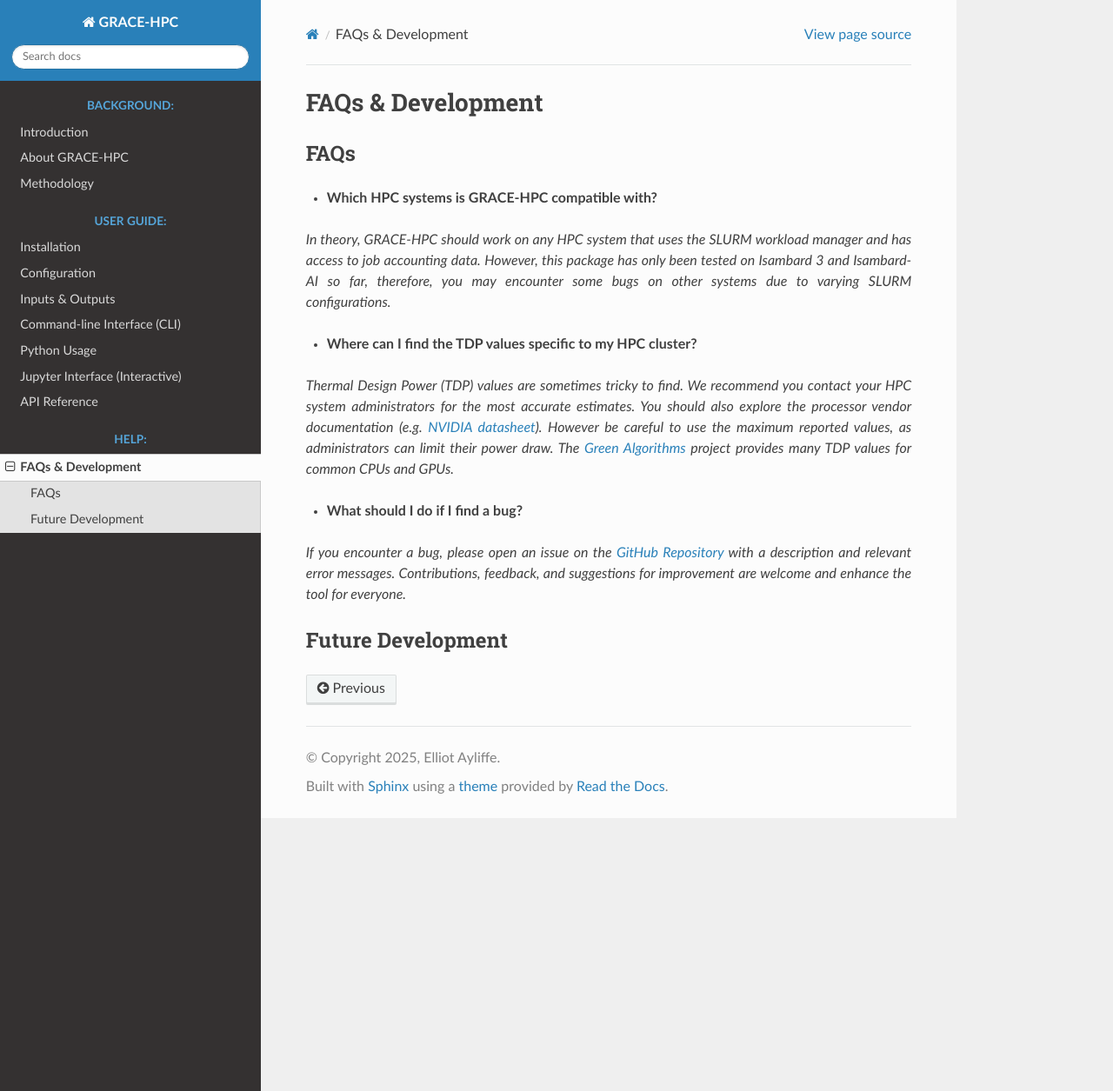
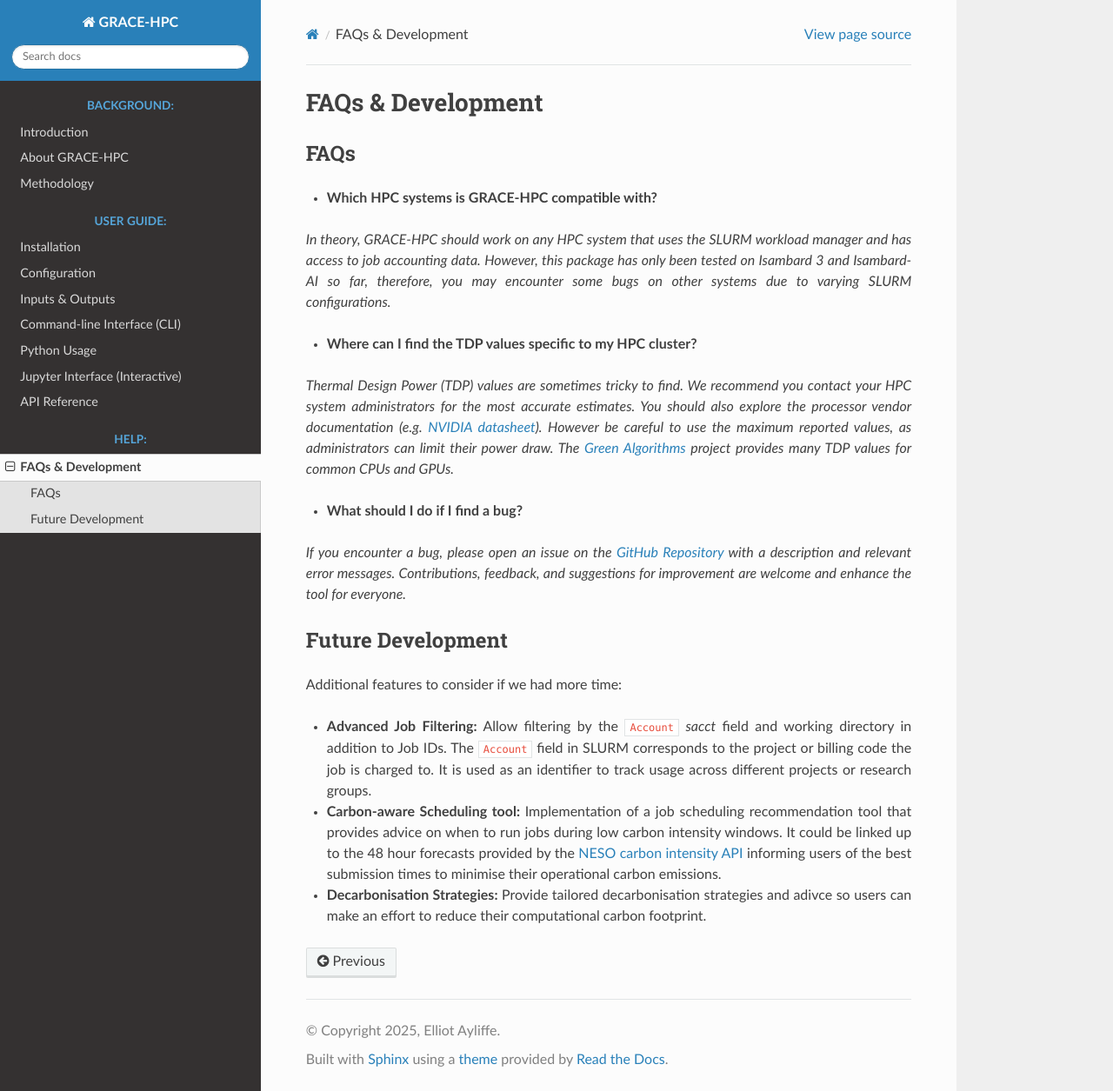
Before and after one commit to Elliot-Ayliffe/GRACE-HPC, a Sphinx documentation site: the page built from docs/faqs.md, in a window 1280 px wide and 1255 px high. Shown: the whole window at 87% size. Built offline with Sphinx 7.4.7 and the Read the Docs theme 3.1.0, drawn with Linux system fonts in a browser that asks for light colours.

Commit message:
Add FAQs

```diff
--- a/docs/faqs.md
+++ b/docs/faqs.md
@@ -15,3 +15,11 @@
 *If you encounter a bug, please open an issue on the [GitHub Repository](https://github.com/Elliot-Ayliffe/GRACE-HPC/issues) with a description and relevant error messages. Contributions, feedback, and suggestions for improvement are welcome and enhance the tool for everyone.*
 
 ## Future Development
+
+Additional features to consider if we had more time:
+
+- **Advanced Job Filtering:** Allow filtering by the `Account` *sacct* field and working directory in addition to Job IDs. The `Account` field in SLURM corresponds to the project or billing code the job is charged to. It is used as an identifier to track usage across different projects or research groups.
+
+- **Carbon-aware Scheduling tool:** Implementation of a job scheduling recommendation tool that provides advice on when to run jobs during low carbon intensity windows. It could be linked up to the 48 hour forecasts provided by the [NESO carbon intensity API](https://carbon-intensity.github.io/api-definitions/#carbon-intensity-api-v2-0-0) informing users of the best submission times to minimise their operational carbon emissions.
+
+- **Decarbonisation Strategies:** Provide tailored decarbonisation strategies and adivce so users can make an effort to reduce their computational carbon footprint.
```
Also changed, not shown: docs/api.md (+1 -1 lines).
